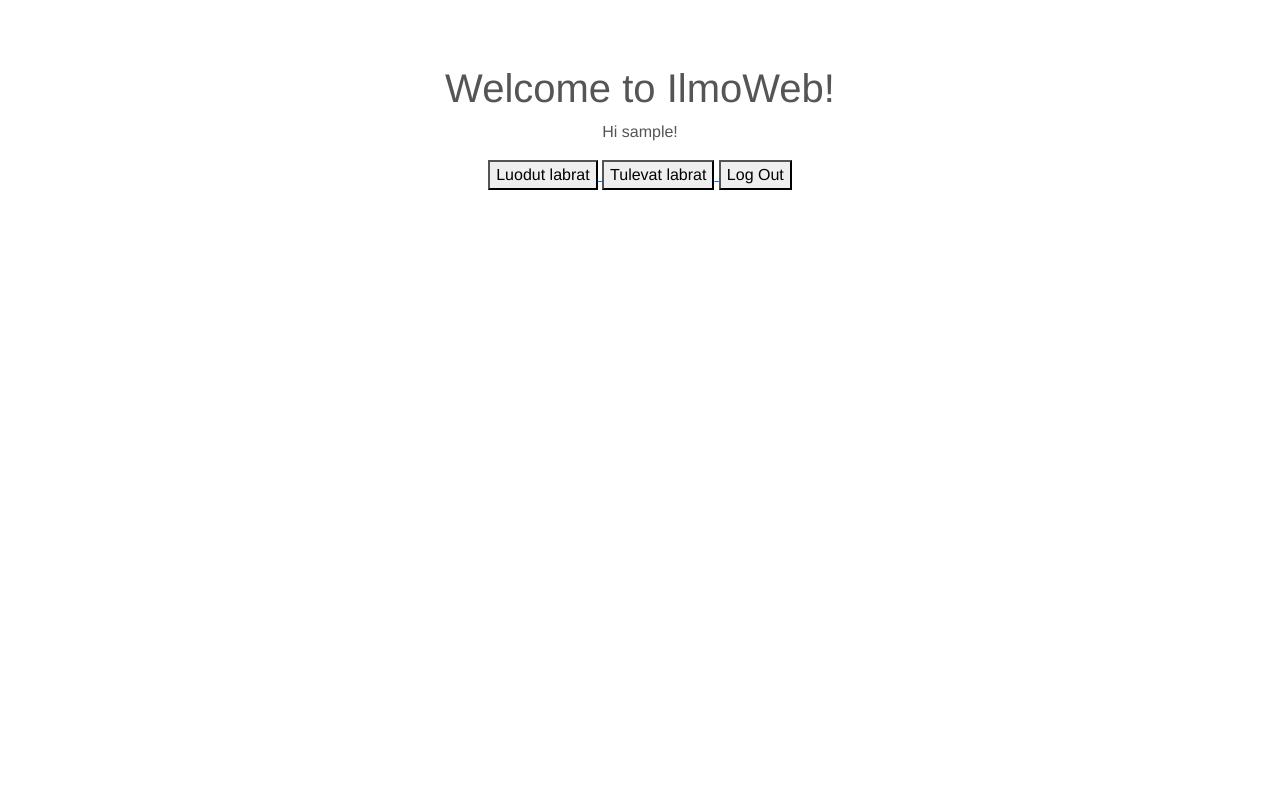
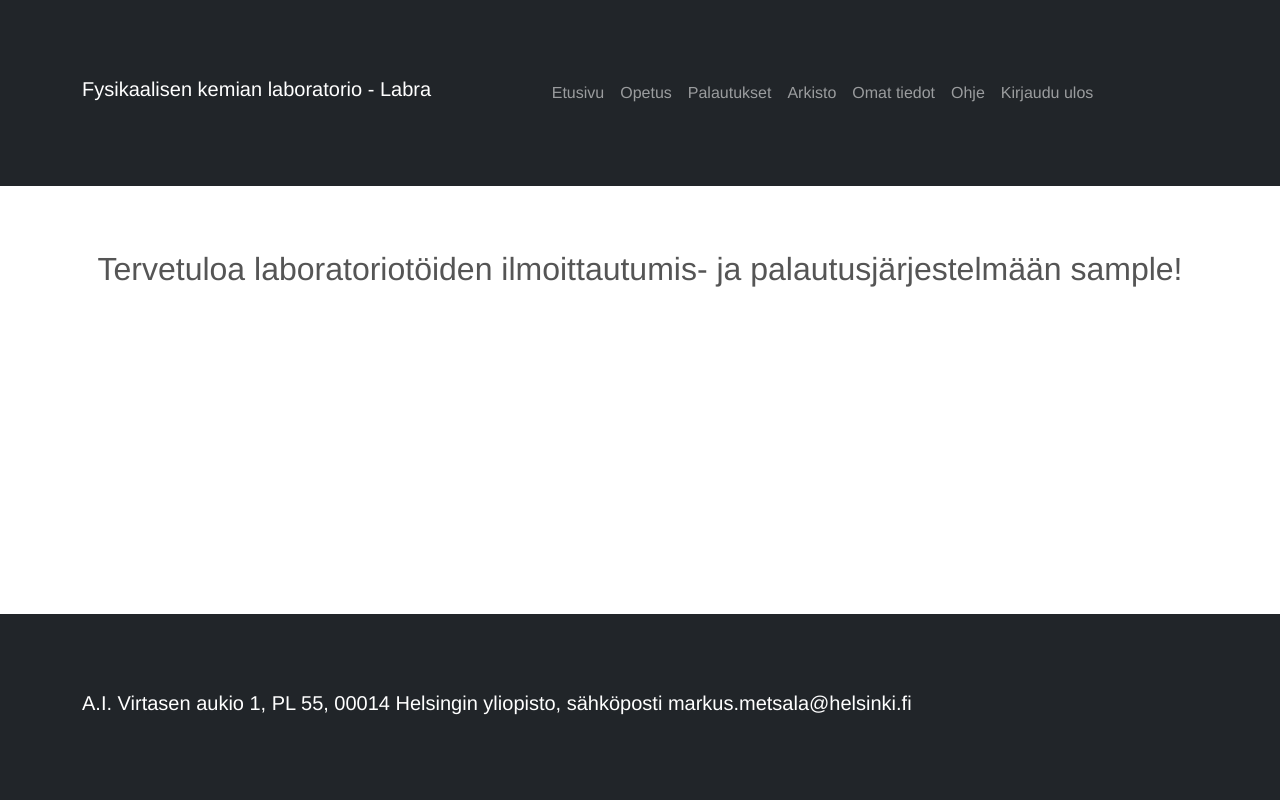
Before and after one commit to Salmela/ilmo, a Django app: page / in a window 1280 px wide. Run offline with Django 4.2, Linux system fonts and the light colour scheme; the visitor is signed in with stand-in values (Sample User, id 1); parts of the project's set-up code (start-up, migrations or seed data) failed here and were passed over.

Commit message:
new layout and student/teacher views are separated

```diff
--- a/app/ilmoweb/static/CSS/main.css
+++ b/app/ilmoweb/static/CSS/main.css
@@ -5,4 +5,4 @@
     padding: 4em 1em;
     color:#555;
     text-align: center;
- }
+}
--- a/app/ilmoweb/templates/created_labs.html
+++ b/app/ilmoweb/templates/created_labs.html
@@ -75,7 +75,4 @@ Ei kursseja
 <br>
 {% endfor %}
 {% endif %}
-
-<a href="{% url 'home' %}">Etusivulle</a>
-
 {% endblock %}
--- a/app/ilmoweb/templates/home.html
+++ b/app/ilmoweb/templates/home.html
@@ -2,30 +2,16 @@
 {% block title %} Login page for IlmoWeb {% endblock %}
 
 {% block content %}
-<h1>Welcome to IlmoWeb!</h1>
 
 {% if user.is_authenticated %}
-  <p>Hi {{ user.username }}!</p>
-  <a href="{% url 'created_labs' %}">
-    <button>
-      Luodut labrat
-    </button>
-  </a>
-  <a href="{% url 'future_labs' %}">
-    <button>
-      Tulevat labrat
-    </button>
-  </a>
-  <a href="{% url 'logout' %}">
-    <button>
-      Log Out
-    </button>
-  </a>
+<h2>
+  Tervetuloa laboratoriotöiden ilmoittautumis- ja palautusjärjestelmään {{ user.username }}!
+</h2>
 {% else %}
-  <p>You are not logged in</p>
+  <p>Et ole kirjautunut sisään</p>
   <a href="{% url 'login' %}">
     <button>
-      Log In
+      Kirjaudu sisään
     </button>
   </a>
 {% endif %}
--- a/app/ilmoweb/templates/layout.html
+++ b/app/ilmoweb/templates/layout.html
@@ -10,9 +10,80 @@
   <script src="https://cdn.jsdelivr.net/npm/bootstrap@5.2.3/dist/js/bootstrap.bundle.min.js" integrity="sha384-kenU1KFdBIe4zVF0s0G1M5b4hcpxyD9F7jL+jjXkk+Q2h455rYXK/7HAuoJl+0I4" crossorigin="anonymous"></script>
 </head>
 <body>
+  <nav class="navbar navbar-expand-lg navbar-dark bg-dark">
+    <div class="container">
+      <h1 class="navbar-brand">
+        Fysikaalisen kemian laboratorio - Labra
+      </h1>
+      {% if user.is_authenticated %}
+      <button class="navbar-toggler" data-bs-toggle="collapse" data-bs-target="#nav">
+        <span class="navbar-toggler-icon"></span>
+      </button>
+      <div class="collapse navbar-collapse" id="nav">
+        <ul class="navbar-nav m-lg-auto">
+          <li class="nav-item">
+            <a href="{% url 'home' %}" class="nav-link">
+              Etusivu
+            </a>
+          </li>
+          {% if user.is_staff %}
+            <li class="nav-item">
+              <a href="{% url 'created_labs' %}" class="nav-link">
+                Opetus
+              </a>
+            </li>
+            <li class="nav-item">
+              <a href="#" class="nav-link">
+                Palautukset
+              </a>
+            </li>
+            <li class="nav-item">
+              <a href="#" class="nav-link">
+                Arkisto
+              </a>
+            </li>
+          {% else %}
+            <li class="nav-item">
+              <a href="{% url 'future_labs' %}" class="nav-link">
+                Ilmoittautuminen
+              </a>
+            </li>
+            <li class="nav-item">
+              <a href="#" class="nav-link">
+                Omat palautukset
+              </a>
+            </li>
+          {% endif %}
+          <li class="nav-item">
+            <a href="#" class="nav-link">
+              Omat tiedot
+            </a>
+          </li>
+          <li class="nav-item">
+            <a href="#" class="nav-link">
+              Ohje
+            </a>
+          </li>
+          <li class="nav-item">
+            <a href="{% url 'logout' %}" class="nav-link">
+              Kirjaudu ulos
+            </a>
+          </li>
+        </ul>
+      </div>
+      {% endif %}
+    </div>
+  </nav>
   <div class="container">
-    {% block content %}
-    {% endblock %}
+  {% block content %}
+  {% endblock %}
   </div>
+  <nav class="navbar navbar-expand navbar-dark bg-dark fixed-bottom">
+    <div class="container">
+      <h5 class="navbar-brand">
+        A.I. Virtasen aukio 1, PL 55, 00014 Helsingin yliopisto, sähköposti markus.metsala@helsinki.fi
+      </h5>
+  </div>
+  </nav>
 </body>
 </html>
```
Also changed, not shown: app/ilmoweb/templates/future_labs.html (+2 -5 lines), app/ilmoweb/tests/playwright/test_play.py (+1 -1 lines).
